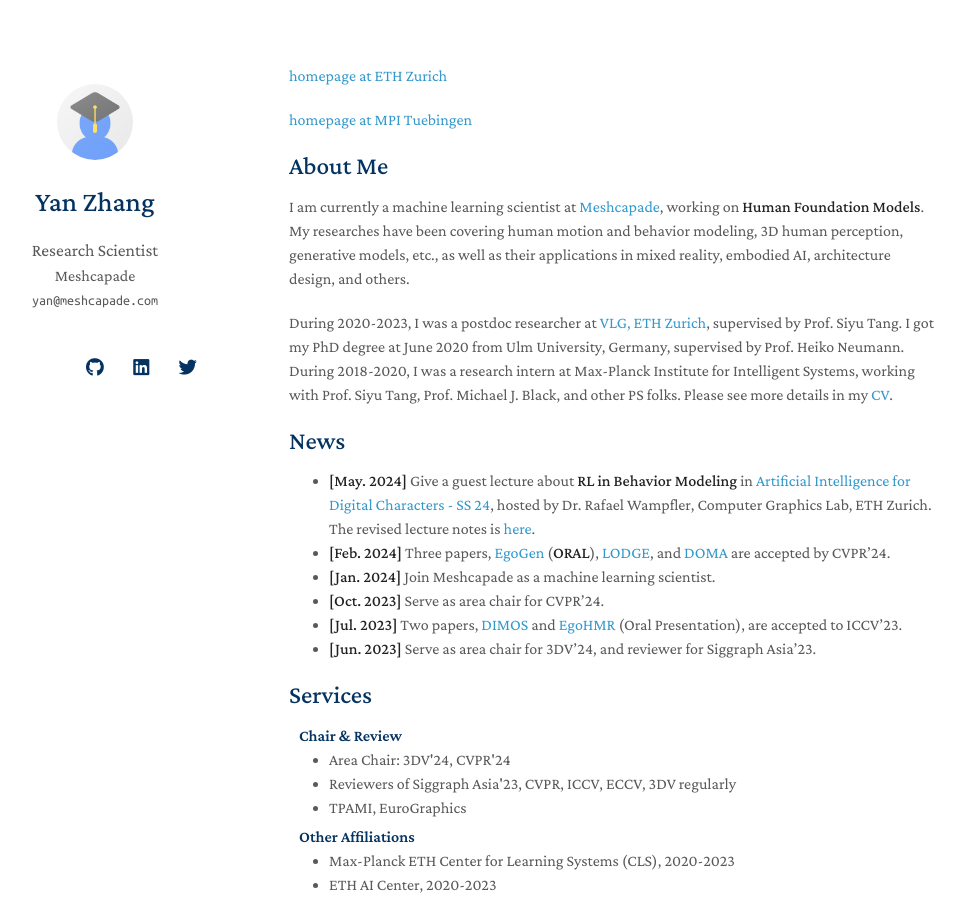
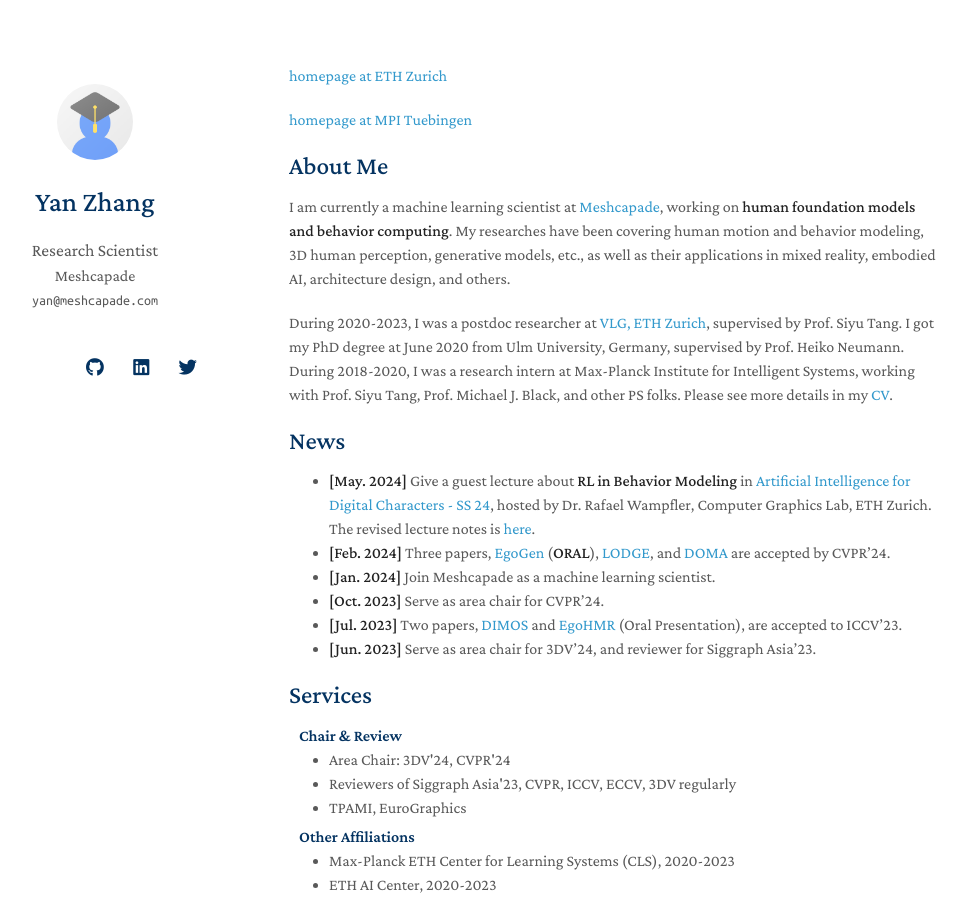
Before and after one commit to yz-cnsdqz/yz-cnsdqz.github.io, a Jekyll site: the page built from index.md, in a window 1280 px wide and 900 px high. Shown: the whole window, without its empty margins (181-1147 px from the left). Built offline with Jekyll 4.4.1, drawn with Linux system fonts in a browser that asks for light colours; nearby versions of some CDN libraries; a style sheet for code colours, icons or effects is not loaded.

Commit message:
update page

```diff
--- a/index.md
+++ b/index.md
@@ -9,7 +9,7 @@ layout: homepage
 
 
 ## About Me
-I am currently a machine learning scientist at [Meshcapade](https://meshcapade.com/), working on **Human Foundation Models**.
+I am currently a machine learning scientist at [Meshcapade](https://meshcapade.com/), working on **human foundation models and behavior computing**.
 My researches have been covering human motion and behavior modeling, 3D human perception, generative models, etc., as well as their applications in mixed reality, embodied AI, architecture design, and others.
 
 During 2020-2023, I was a postdoc researcher at [VLG, ETH Zurich](https://vlg.inf.ethz.ch), supervised by Prof. Siyu Tang.
```
